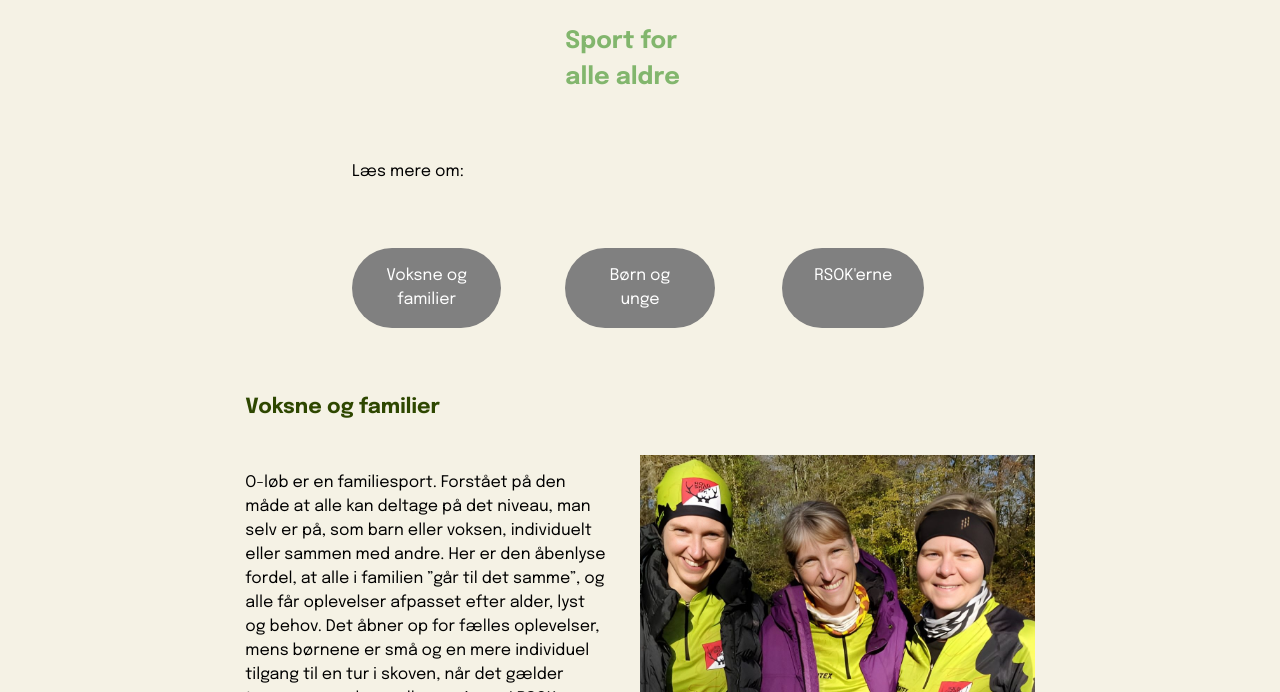
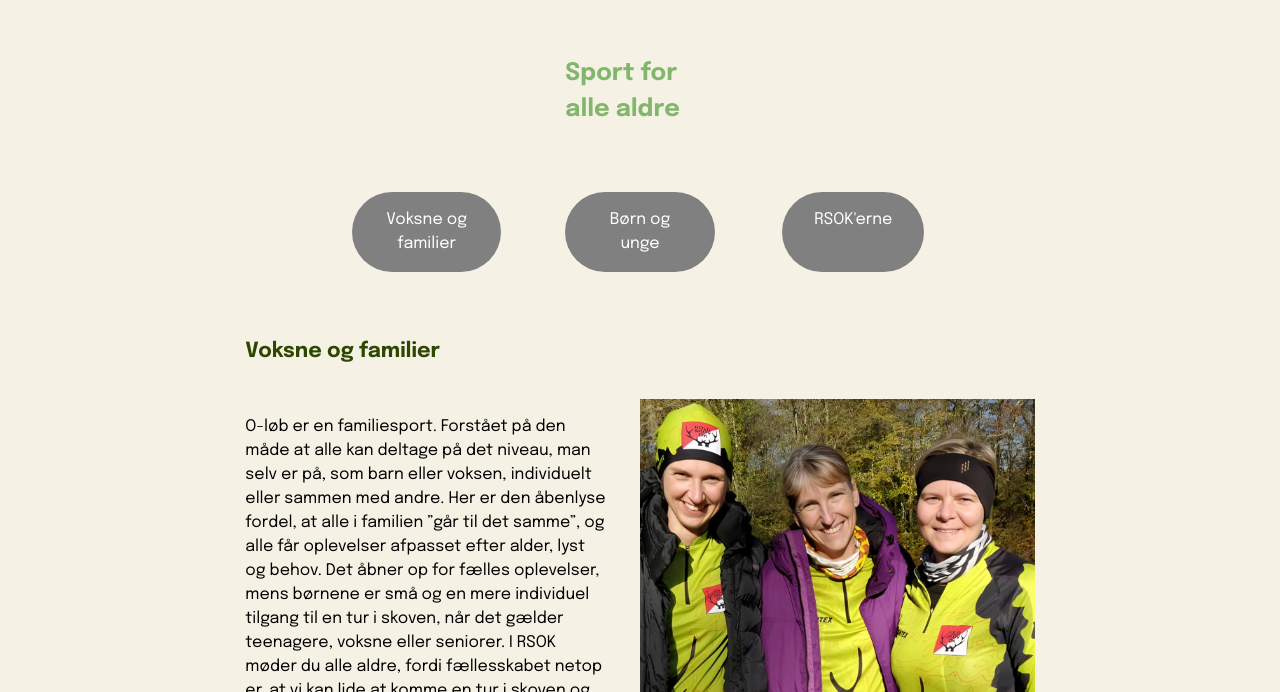
Before and after one commit to DimiGreens/RSOK-eksamensopgave, a plain HTML site: page rsokSportForAlleAldre.html in a window 1280 px wide. Shown: the part 108-800 px from the top of the page. Drawn offline with Linux system fonts and the light colour scheme.

Commit message:
Ja, lavet sådan lidt små ændringer og sådan noget :-)

```diff
--- a/assets/css/style.css
+++ b/assets/css/style.css
@@ -354,6 +354,7 @@ main .okort {
 
 .for_Alle_Aldre h1{
   margin: 1rem;
+  grid-row: 2;
 }
 
 Main .sportforalle {
--- a/rsokSportForAlleAldre.html
+++ b/rsokSportForAlleAldre.html
@@ -70,7 +70,6 @@
     </header>
     <main class="for_Alle_Aldre">
       <h1 class="sportforalle">Sport for alle aldre</h1>
-      <p class="linkTekst">Læs mere om:</p>
       <a href="#voksneOgFamilier">Voksne og familier</a>
       <a href="#børnOgUnge">Børn og unge</a>
       <a href="#RSOKerne">RSOK'erne</a>
```
Also changed, not shown: rsokTraeningsloeb.html (+1 -1 lines).
